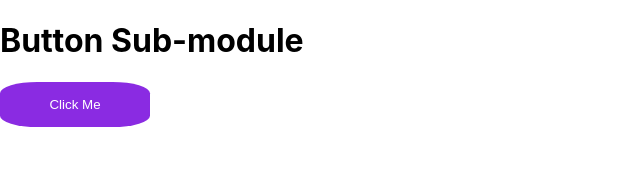
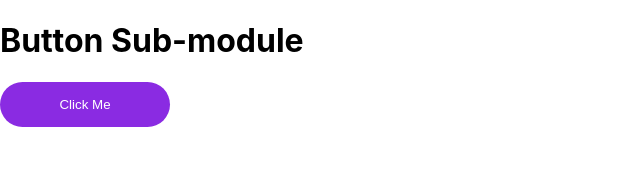
Before and after one commit to esraa-anwar/submodule, a React (Create React App) app: page / in a window 1280 px wide. Shown: the top 177 px of the page, without its empty margins (0-640 px from the left). Built offline with nearby package versions, Linux system fonts and the light colour scheme.

Commit message:
edit btn

```diff
--- a/src/button.css
+++ b/src/button.css
@@ -1,8 +1,8 @@
 .btn {
     height: 45px;
-    width: 150px;
+    width: 170px;
     background-color: blueviolet;
     color: #ffff;
     border: none;
-    border-radius: 25%;
+    border-radius: 25px;
 }
```
